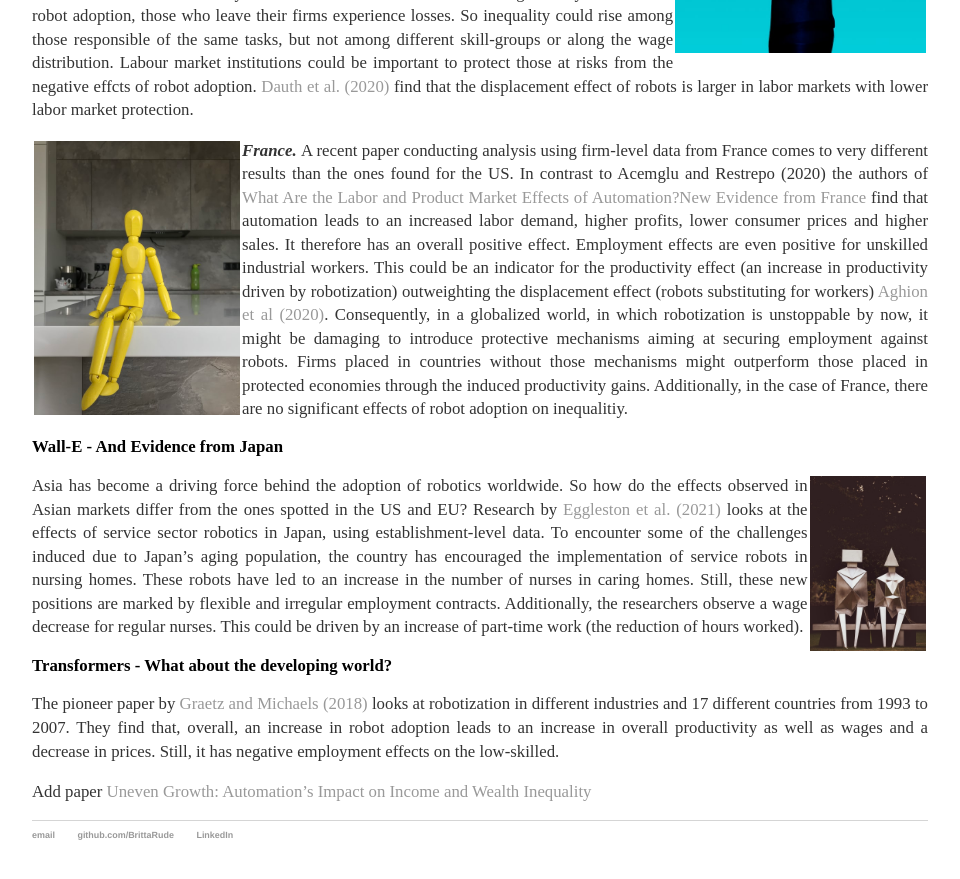
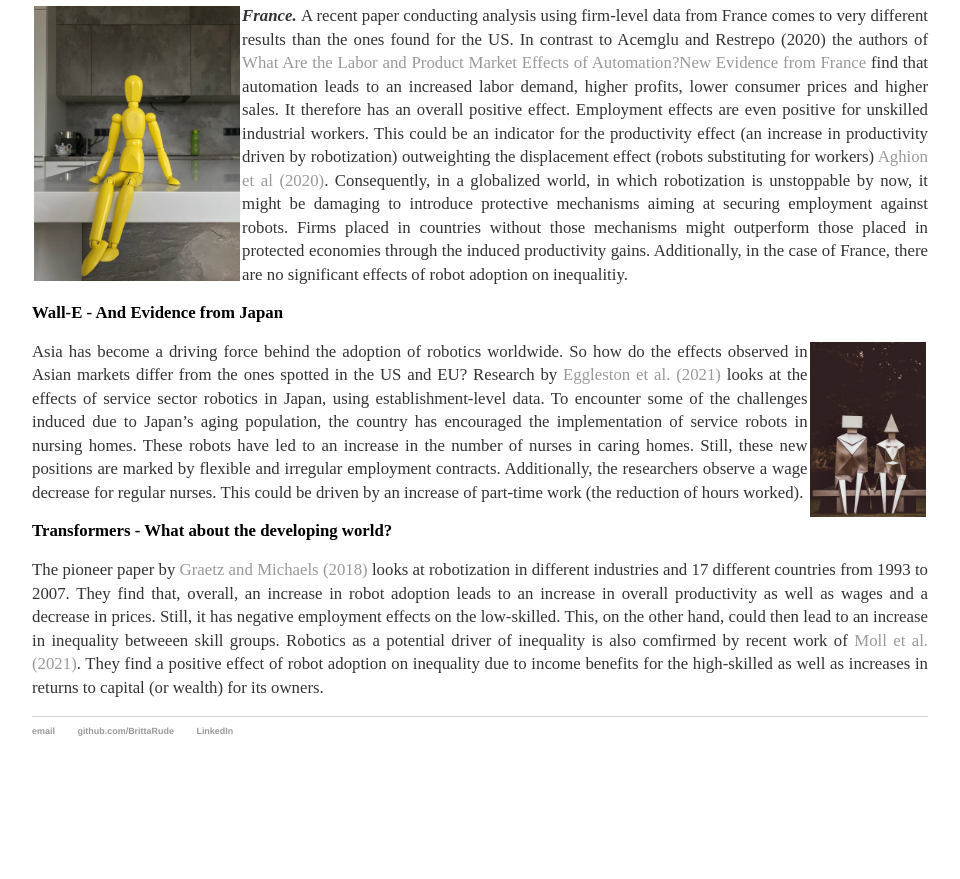
Before and after one commit to BrittaRude/BrittaRude.github.io, a Jekyll site: the page built from inputs_cakestory/_posts/2021-05-30-britta-rude-are-robots-grabbing-our-jobs.md, in a window 1280 px wide and 900 px high, scrolled down 2061 px. Shown: the top 879 px of the window, without its empty margins (160-1120 px from the left). Built offline with Jekyll 4.4.1, drawn with Linux system fonts in a browser that asks for light colours; after the commit the page ends 2857 px from its top, so only the background shows below that; some of the changed text lies outside the part shown.

Commit message:
Update 2021-05-30-britta-rude-are-robots-grabbing-our-jobs.md

```diff
--- a/inputs_cakestory/_posts/2021-05-30-britta-rude-are-robots-grabbing-our-jobs.md
+++ b/inputs_cakestory/_posts/2021-05-30-britta-rude-are-robots-grabbing-our-jobs.md
@@ -23,9 +23,6 @@
 
 So what about inequality? [Acemoglu and Restrepo (2020)](https://economics.mit.edu/files/19696) find that certain groups are more affected by robots than others. Specifically, effects are more marked for the manufacturing sector and those industries which concentrate a larger number of robots. Additionally, the effects are more pronounced for workers conducting routine manual jobs as well as blue-collar workers. The researchers also look at the effects by education group and find negative impacts on all workers, independently of their educations status. Still, when looking at the wage distribution, they show that those earning less than the average are the ones most affected by the wage decrease. The fact that robot adoption does not result in positive impacts for the high-skilled means that robots are not complementary to their tasks and increase their productivity (as is the case in other forms of technological change, as for example in the IT sector).
 
-On the contrary, research by [Feng an Graetz](https://academic-oup-com.emedien.ub.uni-muenchen.de/ej/article/130/631/2249/5831197) find that automation leads to job polarization. This means that low-skilled and high-skilled workers are unaffected by automation, and that it is the middle-skilled experiencing most of the negative impacts. Consequently, wages increase both in the low-wage employment as well as high-wage employment. They show that this is driven by firms' decision making. When confronted with two tasks that are equally automatable, firms tend to automate the one that requires more training over the one characterized by a higher engineering complexity.
-
-
 ## Ex-Machina - And Evidence from Europe
 
 <b><i>Europe. </i></b> Let's move away from the US and have a look at Europe. Similar to the US, researchers have become more and more interested in studying the effects of robots on local labor markets. In 2018, an analysis by [Chiacchio et al. (2018)](https://www.bruegel.org/2018/04/the-impact-of-industrial-robots-on-eu-employment-and-wages-a-local-labour-market-approach/) finds that, when looking at a total of 6 countries in the EU, one additional robot decreases the employment-to-population ratio by 0.16 to 0.20 percentage points. The young as well as middle-educated are the ones most affected by these negative employment effects, and the authors find no evidence on wage growth. The overall effects are significant but half of those observed in the US. This could be driven by different labor market policies and welfare systems. But they are not the ones who have studied the impact of robotization in the US. Evidence from different countries come to different conclusions, and I am going to summarize two of them for you in the following.
@@ -46,6 +43,4 @@
 
 ## Transformers - What about the developing world?
 
-The pioneer paper by [Graetz and Michaels (2018)](https://direct.mit.edu/rest/article/100/5/753/58489/Robots-at-Work) looks at robotization in different industries and 17 different countries from 1993 to 2007. They find that, overall, an increase in robot adoption leads to an increase in overall productivity as well as wages and a decrease in prices. Still, it has negative employment effects on the low-skilled.
-
-Add paper [Uneven Growth: Automation's Impact on Income and Wealth Inequality](https://www.nber.org/papers/w28440)
+The pioneer paper by [Graetz and Michaels (2018)](https://direct.mit.edu/rest/article/100/5/753/58489/Robots-at-Work) looks at robotization in different industries and 17 different countries from 1993 to 2007. They find that, overall, an increase in robot adoption leads to an increase in overall productivity as well as wages and a decrease in prices. Still, it has negative employment effects on the low-skilled. This, on the other hand, could then lead to an increase in inequality betweeen skill groups. Robotics as a potential driver of inequality is also comfirmed by recent work of [Moll et al. (2021)](https://www.nber.org/papers/w28440). They find a positive effect of robot adoption on inequality due to income benefits for the high-skilled as well as increases in returns to capital (or wealth) for its owners.
```
